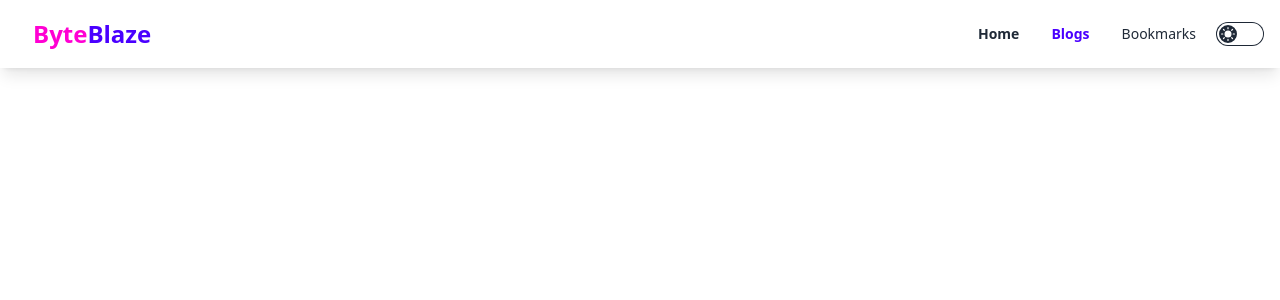
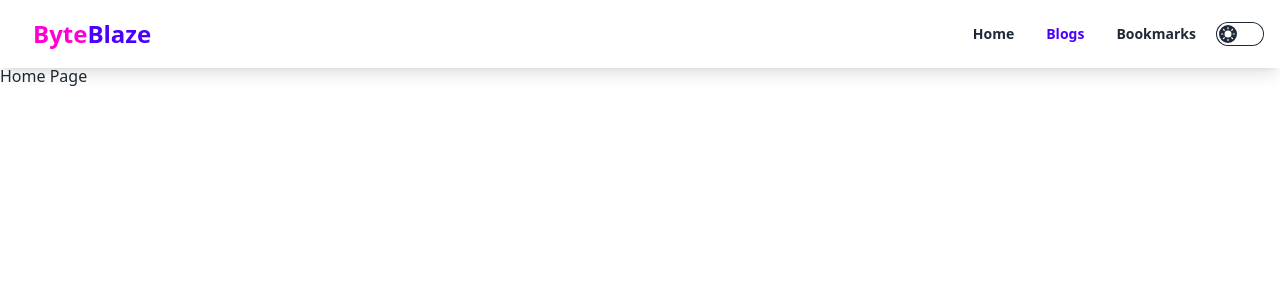
Before and after one commit to alalhosen/ByteBlaze-concept-8, a React app: page / in a window 1280 px wide. Shown: the top 300 px of the page. Built offline with nearby package versions, Linux system fonts and the light colour scheme; the HTML template or start-up script is replaced by a standard one.

Commit message:
set some function

```diff
--- a/src/App.jsx
+++ /dev/null
@@ -1,13 +0,0 @@
-import { useState } from "react"
-import Home from "./assets/Pages/Home"
-
-function App() {
-useState()
-  return (
-    <>
-  <Home></Home>
-    </>
-  )
-}
-
-export default App
--- /dev/null
+++ b/src/assets/pages/Bookmarks.jsx
@@ -0,0 +1,10 @@
+
+const Bookmarks = () => {
+    return (
+        <div>
+<p>Bookmarks page</p>
+        </div>
+    );
+};
+
+export default Bookmarks;
--- a/src/assets/pages/Home.jsx
+++ b/src/assets/pages/Home.jsx
@@ -3,7 +3,9 @@ import Nav from "../../components/Nav";
 const Home = () => {
     return (
         <div>
-            <Nav></Nav>
+            <div className="h-16">
+                <Nav></Nav>
+            </div>
             <p>Home Page</p>
         </div>
     );
--- a/src/components/Nav.jsx
+++ b/src/components/Nav.jsx
@@ -28,7 +28,7 @@ const Nav = () => {
                 <ul className="menu menu-horizontal px-1">
                     <li className="font-bold"><a>Home</a></li>
                     <li className="font-bold text-primary" ><a>Blogs</a></li>
-                    <li><a>Bookmarks</a></li>
+                    <li className="font-bold"><a>Bookmarks</a></li>
                 </ul>
                 <label className="grid cursor-pointer place-items-center">
                     <input
```
Also changed, not shown: src/main.jsx (+8 -4 lines).
